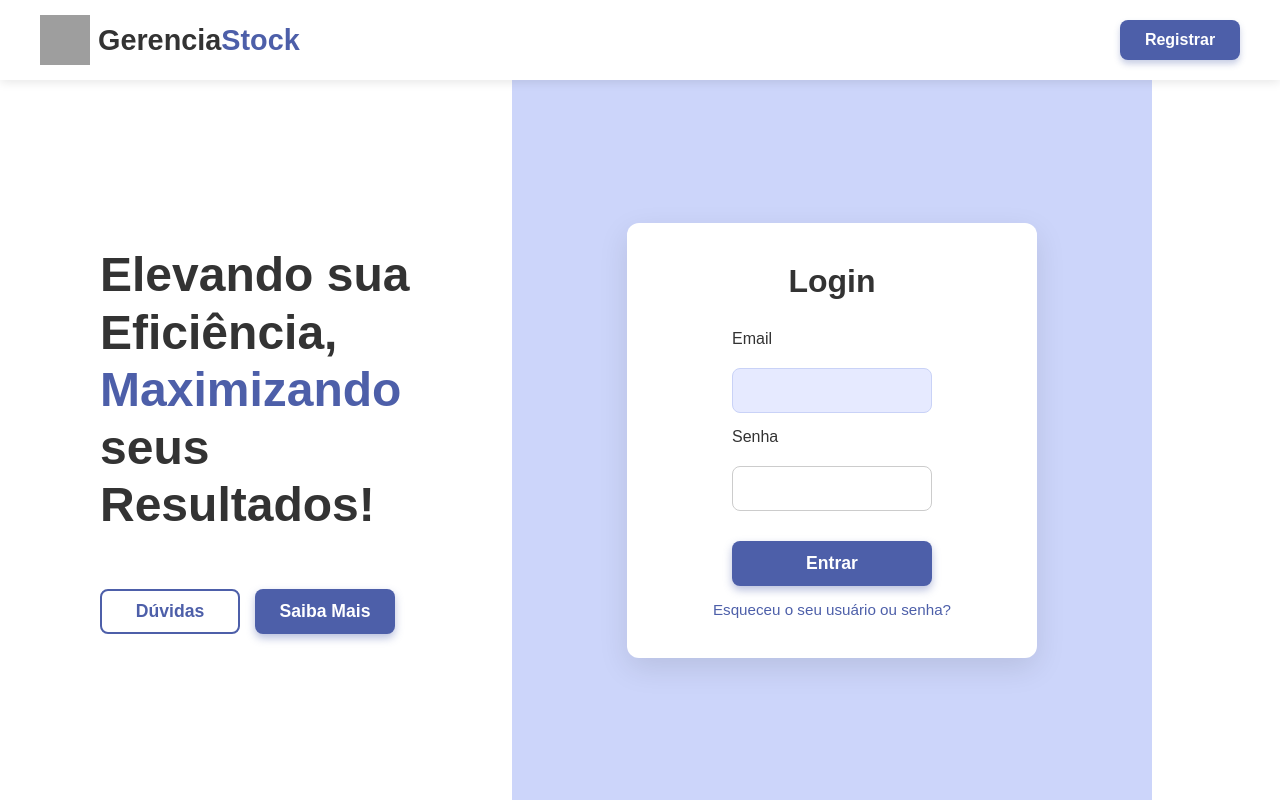
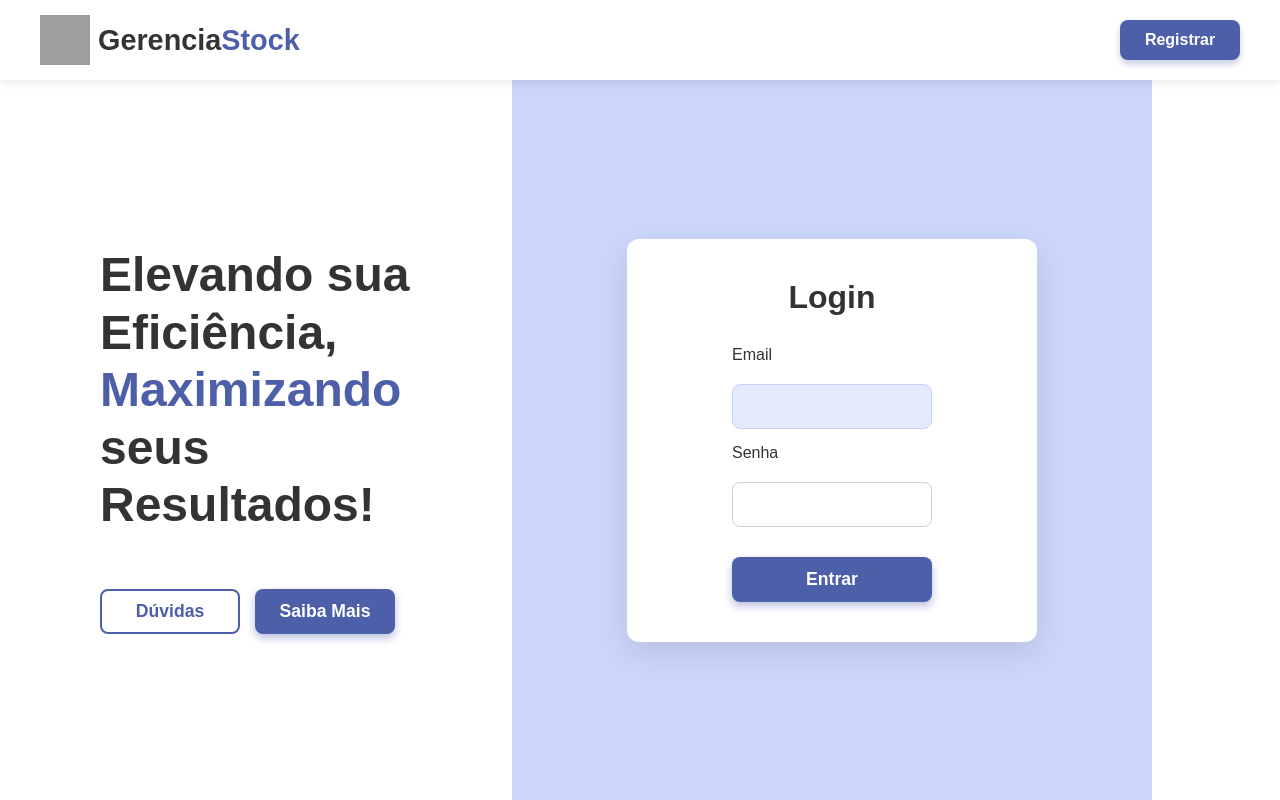
Before and after one commit to brunomozer05/gerencia-stock, a React (Create React App) app in the folder front-end/: page /main in a window 1280 px wide. Shown: the top 800 px of the page. Built offline with nearby package versions, Linux system fonts and the light colour scheme; no server answers; grey boxes are pictures that could not be loaded.

Commit message:
Removendo a função de esqueceu a senha

```diff
--- a/front-end/src/pages/Main.jsx
+++ b/front-end/src/pages/Main.jsx
@@ -146,10 +146,6 @@ const Main = () => {
                                 Entrar
                             </SaibaButton>
                         </form>
-
-                        <ForgotPassword>
-                            Esqueceu o seu usuário ou senha?
-                        </ForgotPassword>
                     </Box>
                 </Right1>
             </Content1>
```
